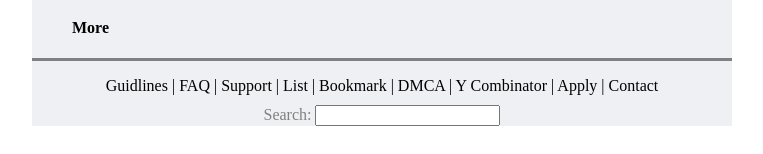
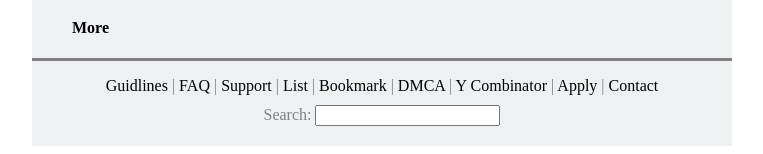
Before and after one commit to BoyzieLee/IntroToGit, a plain HTML site: page index.html in a window 1280 px wide. Shown: the part 4851-5005 px from the top of the page, without its empty margins (6-769 px from the left). Drawn offline with Linux system fonts and the light colour scheme.

Commit message:
improved footer in html & css

```diff
--- a/index.html
+++ b/index.html
@@ -124,7 +124,8 @@
 
       <footer>
         <ul>
-          <li span class="foot">Guidlines | FAQ | Support | List | Bookmark | DMCA | Y Combinator | Apply | Contact</li>
+          <li span class="foot"> <href class='footlink'>Guidlines</href> | <href class='footlink'>FAQ</href> | <href class='footlink'>Support</href> | <href class='footlink'>List</href> | <href class='footlink'>Bookmark</href> | <href class='footlink'>DMCA</href> | <href class='footlink'>Y Combinator</href> | <href class='footlink'>Apply</href> | <href class='footlink'>Contact</href>
+          </li>
         </ul>
         <div class="box">
           <div class="container-1">
--- a/main.css
+++ b/main.css
@@ -66,12 +66,19 @@ h5 {
 
 footer {
   text-align: center;
+  padding-bottom: 20px;
 }
 ul {
   list-style-type: none;
   margin: 0;
   padding: 0;
   overflow: hidden;
+}
+.foot {
+  color: grey;
+}
+.footlink {
+  color: black;
 }
 .box {
   padding-top: 10px;
```
